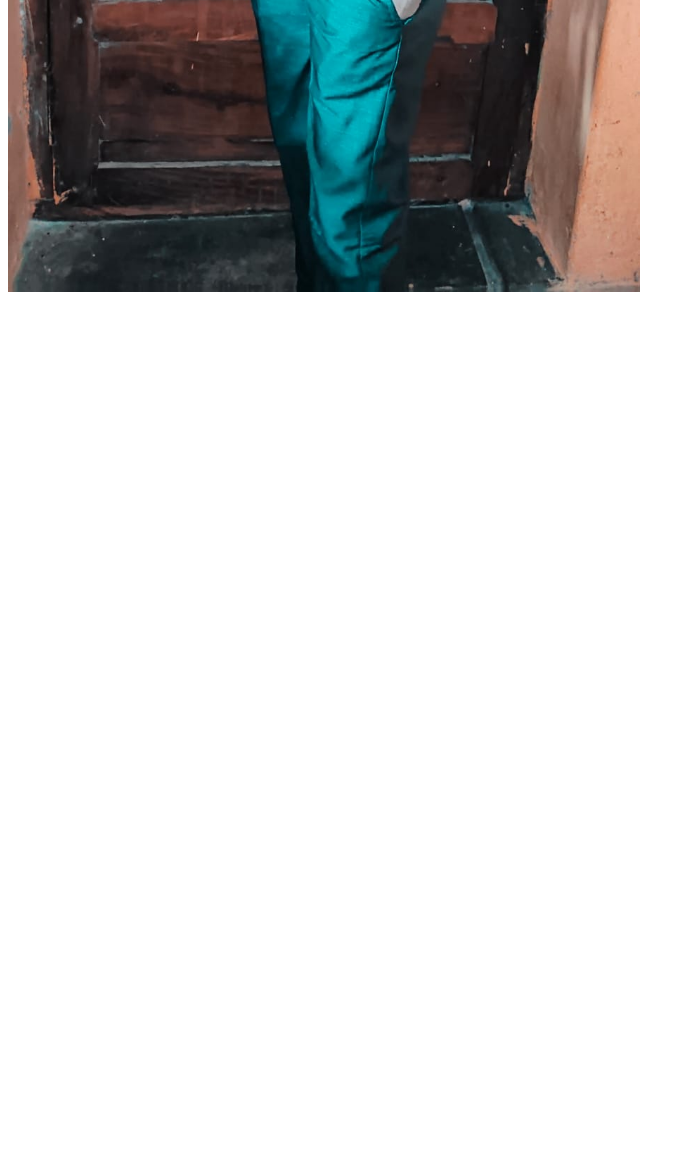
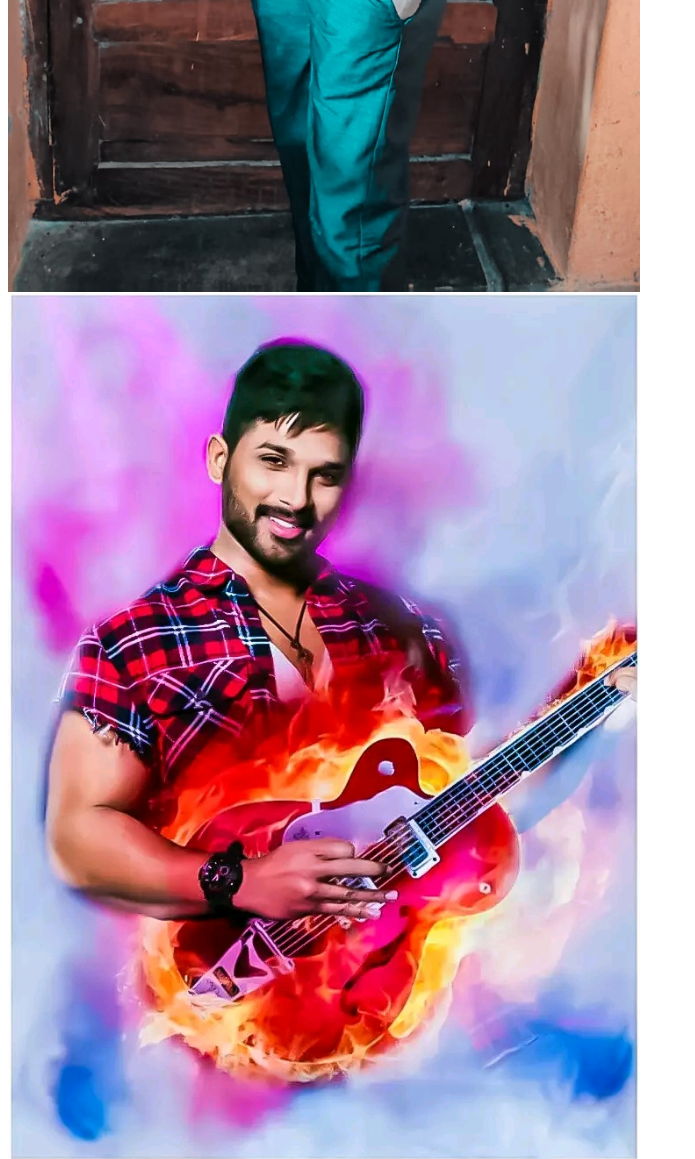
Before and after one commit to kishoremedisetti123/website, a plain HTML site: page index.html in a window 1280 px wide. Shown: the part 899-2058 px from the top of the page, without its empty margins (0-695 px from the left). Before the commit the page ends 1199 px from the top, so only its background shows below. Drawn offline with Linux system fonts and the light colour scheme.

Commit message:
modified

```diff
--- a/index.html
+++ b/index.html
@@ -5,5 +5,6 @@
 <body>
 <h1> KISHORE </h1>
 <img width="50%" src="kishore.jpg">
+<img width="50%" src="allu arjun.jpg">
 </body>
 </html>
```
Also changed, not shown: allu arjun.jpg (added).
